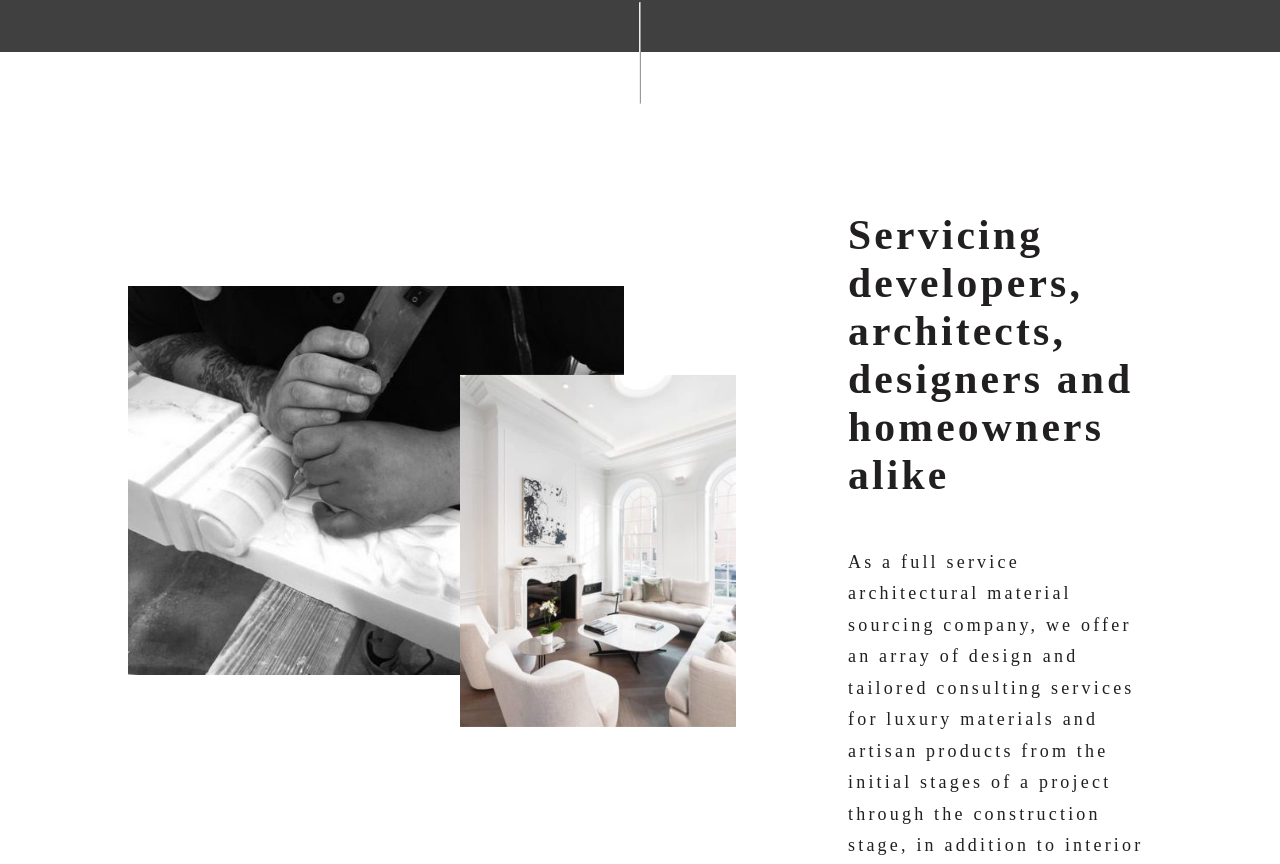
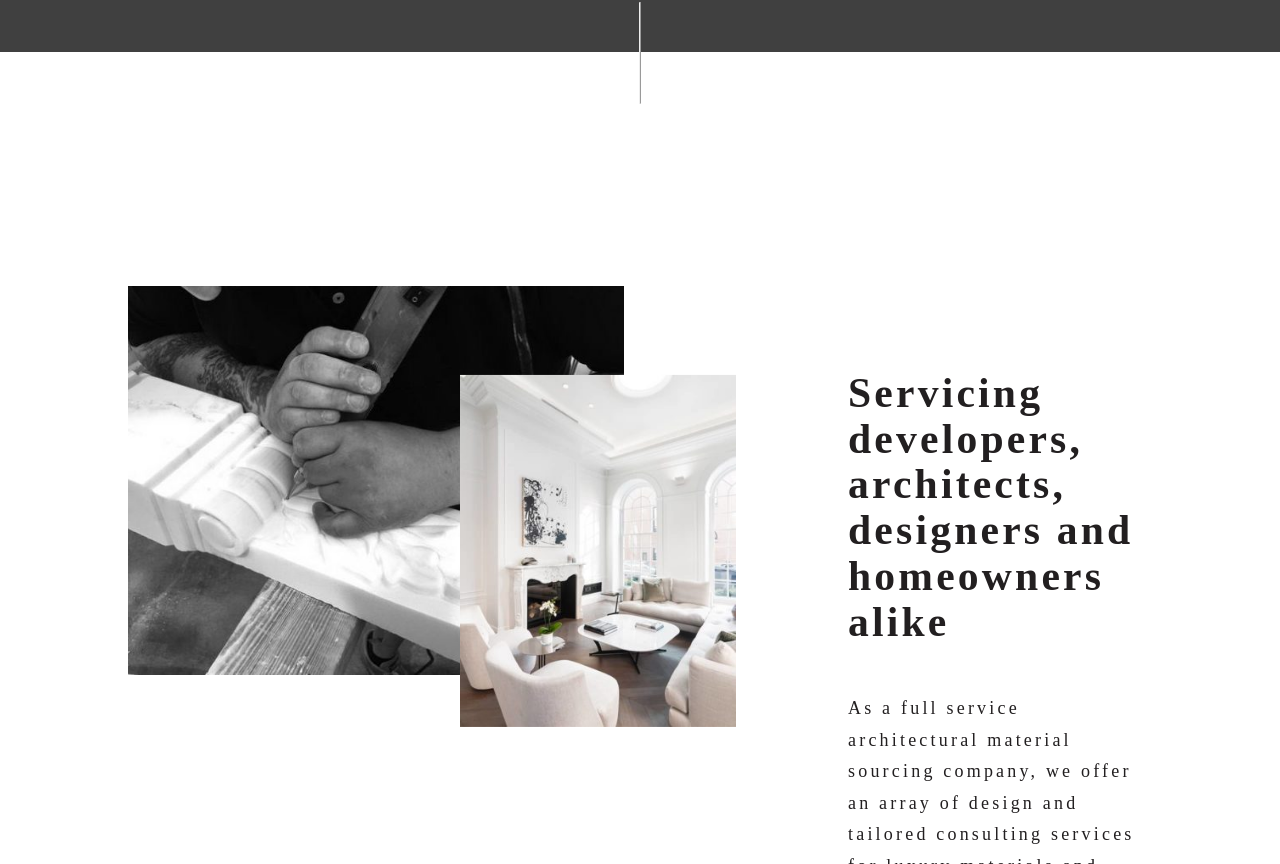
Before and after one commit to himanshuGollaa/react_samples, a React (Create React App) app: page / in a window 1280 px wide. Shown: the part 3576-4440 px from the top of the page. Built offline with nearby package versions, Linux system fonts and the light colour scheme; a web font is replaced by a local one.

Commit message:
fixed the styles of developer section

```diff
--- a/src/sass/main.scss
+++ b/src/sass/main.scss
@@ -221,11 +221,18 @@ header {
     justify-content: center;
     padding-top: 120px;
     padding-bottom: 120px;
+    @include respond(phone) {
+        padding-top: 34px;
+        padding-bottom: 42px;
+    }
     .section_title {
         padding: 2rem 8.4rem;
         text-transform: uppercase;
         margin: 0;
         color: $color-primary-black;
+        @include respond(phone) {
+            padding: 2rem 1.4rem;
+        }
     }
     .sub_title {
         font-size: 3.6rem;
@@ -253,6 +260,10 @@ header {
             }
             img {
                 height: 500px;
+                @include respond(phone) {
+                    width: 300px;
+                    height: 73%;
+                }
                 &:hover {
                     color: white;
                     opacity: 0.8;
@@ -454,7 +465,7 @@ footer {
 }
 
 .developer_section {
-    background-color: white;
+    background-color: $color-primary-white;
     height: max-content;
     padding-top: 120px;
     padding-bottom: 120px;
@@ -463,15 +474,30 @@ footer {
         flex-direction: row;
         padding: 1rem;
         text-align: center;
+        @include respond(tab-port) {
+            flex-wrap: wrap;
+        }
         .first {
             position: relative;
-            width: 100%;
+            @include respond(tab-port){
+                width: 100vw;
+            }
+            @include respond(big-desktop) {
+                margin-left: 9%;
+            }
             .image_big {
                 padding: 0rem 7rem;
                 width: 65%;
                 margin-top: 6rem;
+                @include respond(phone) {
+                    padding: 0rem 4rem;
+                }
                 img {
                     max-width: 496px;
+                    @include respond(phone) {
+                        max-width: 278px;
+                        margin-right: 8rem;
+                    }
                 }
                     // background-image:url("http://localhost:3000/grey_one.jpg")
             }
@@ -480,8 +506,19 @@ footer {
                 transform: translateY(18.9344px);
                 right: 0;
                 top: 166px;
+                @include respond(tab-port) {
+                    transform: translateY(12.934px);
+                    right: 131px;
+                }
+                @include respond(phone) {
+                    transform: translateY(-69.066px);
+                    right: 12vw;
+                }
                 img {
                     height: 352px;
+                    @include respond(phone) {
+                        height: 221px;
+                    }
                 }
             }
         }
@@ -489,21 +526,52 @@ footer {
         .second {
             color: $color-primary-black;
             width: max-content;
-            padding: 1.3rem 7rem;
+            padding: 11.3rem 7rem;
             text-align: left;
             font-family: "Be vietnam";
             line-height: 1.6rem;
             letter-spacing: 0.2rem;
+            @include respond(tab-port) {
+                padding: 21.3rem 7rem;
+                padding-bottom: 0;
+            }
+            @include respond(phone) {
+                padding: 13.3rem 2rem;
+                padding-bottom: 0;
+            }
+            @include respond(big-desktop) {
+                padding: 9rem 11rem;
+            }
             .header_title {
                 font-family: "Exodus Demo";
                 font-size: 2.6rem;
                 margin: 0;
-                line-height: 3rem;
+                line-height: 1.1em;
+                @include respond(tab-port) {
+                    font-size: 3.4rem;
+                }
+                @include respond(phone) {
+                    font-size: 2.6rem;
+                }
             }
             p {
                 font-size: 1.125rem;
                 line-height: 175%;
                 margin-top: 3rem;
+                @include respond(tab-port) {
+                    font-size: 2.1rem;
+                    font-weight: 100;
+                    line-height: 200%;
+                }
+                @include respond(phone) {
+                    font-weight: 100;
+                    font-size: 1.8rem;
+                    line-height: 200%;
+                }
+                @include respond(big-desktop) {
+                    letter-spacing: 1.27px;
+                    font-weight: lighter;
+                }
             }
 
         }
```
